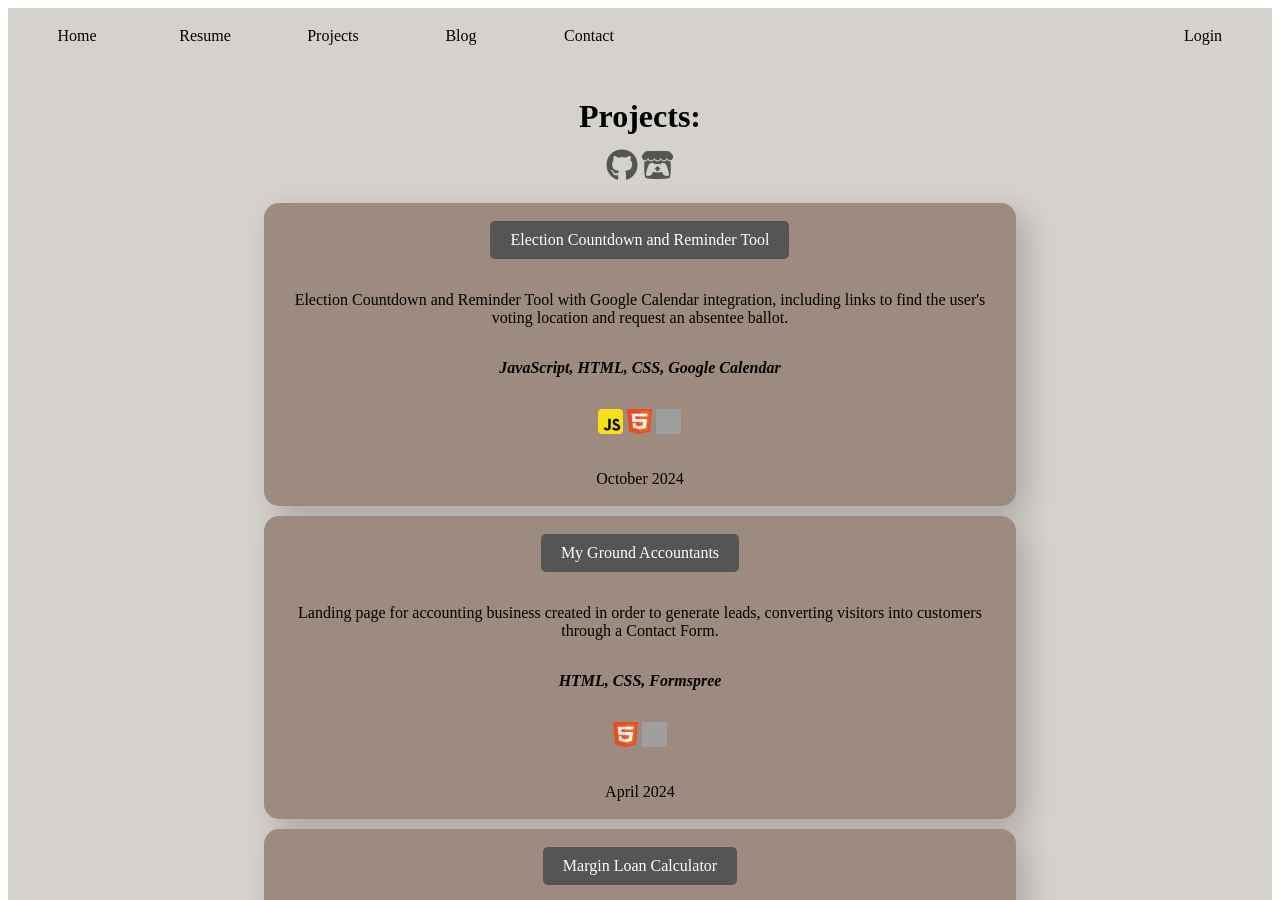
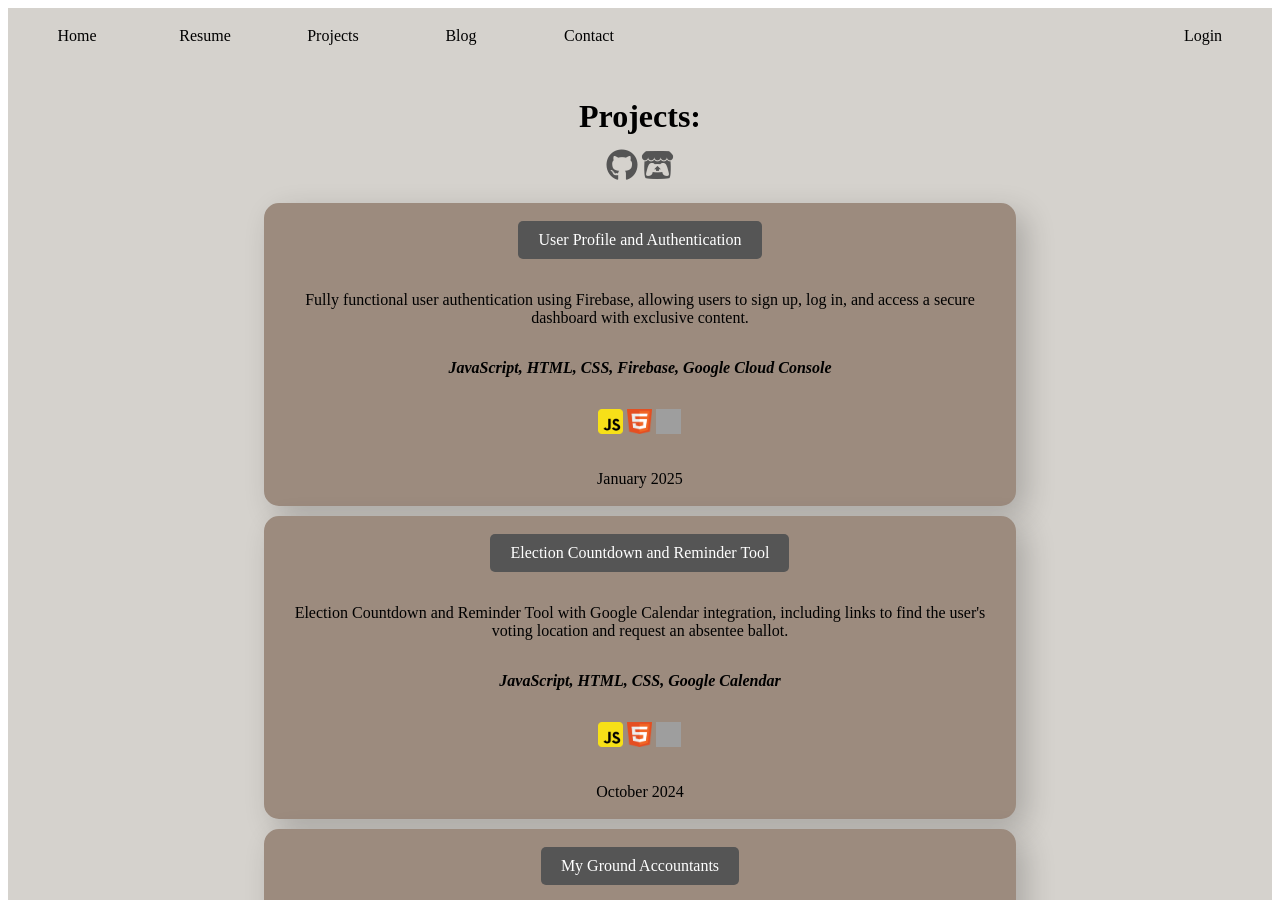
Before and after one commit to Francis-McKee/francis-mckee.github.io, a Jekyll site: the page built from projects.html, in a window 1280 px wide and 900 px high. Built offline with Jekyll 4.4.1, drawn with Linux system fonts in a browser that asks for light colours; nearby versions of some CDN libraries; comment, search, counter and statistics services are not loaded; grey boxes are pictures that could not be loaded.

Commit message:
added sign up and log in project to projects pg

```diff
--- a/projects.html
+++ b/projects.html
@@ -16,6 +16,18 @@ title: Projects
   <br>
   <br>
 </div>
+
+<section class="hidden">
+  <p> <a href="/user/signup.html" target="_blank" rel="noopener noreferrer"> User Profile and Authentication </a> </p>
+  <p> Fully functional user authentication using Firebase, allowing users to sign up, log in, and access a secure dashboard with exclusive content. </p>
+  <p> <i> <b> JavaScript, HTML, CSS, Firebase, Google Cloud Console </b> </i> </p>
+  <p>
+    <img src="/images/icons/javascript.png"/>
+    <img src="/images/icons/html.png"/>
+    <img src="/images/icons/css.png"/>
+  </p>
+  <p> <time datetime="2025-01"> January 2025 </time> </p>
+</section>
 
 <section class="hidden">
   <p> <a href="http://fnmckee.com/election-countdown/" target="_blank" rel="noopener noreferrer"> Election Countdown and Reminder Tool </a> </p>
```
Also changed, not shown: 1 other file.
